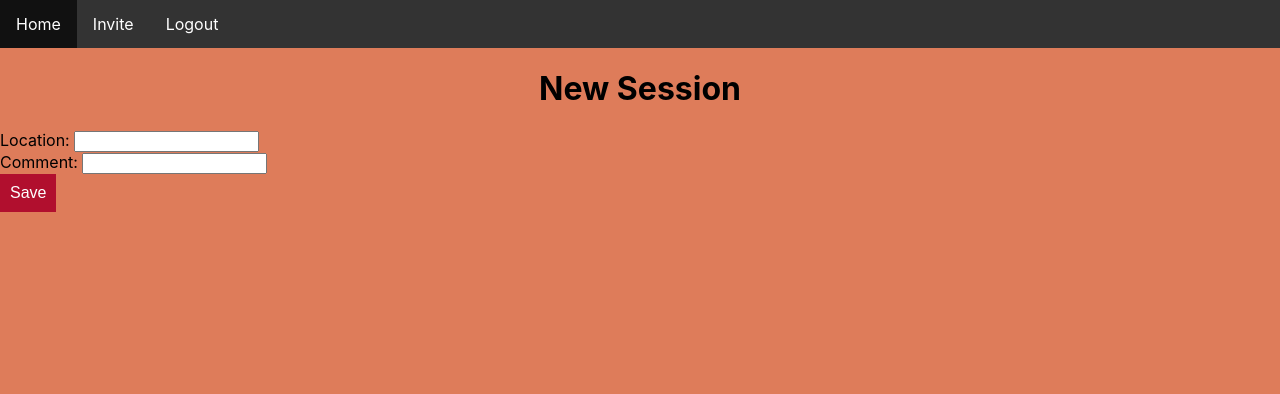
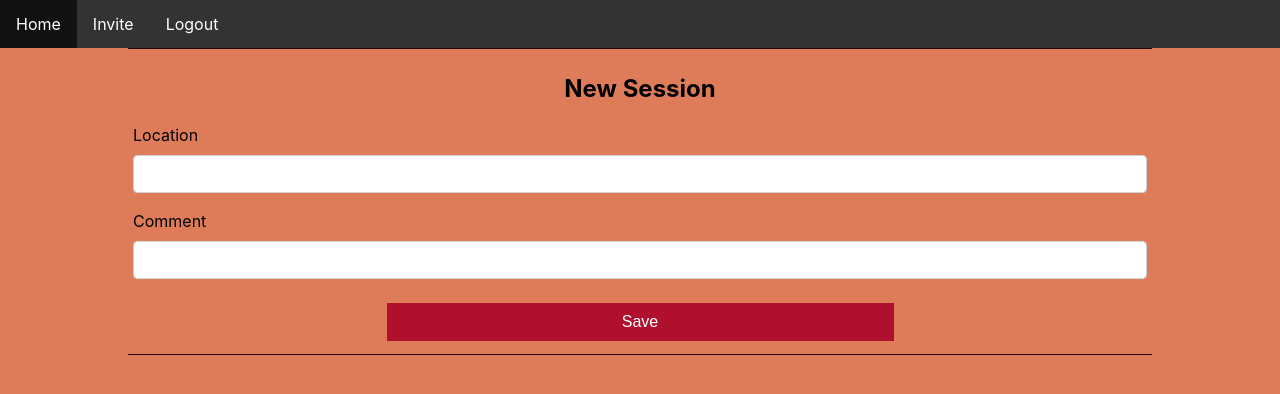
Before and after one commit to Anthonysokolov/boulder-tracker-frontend, a React (Create React App) app: page /session/add in a window 1280 px wide. Shown: the top 394 px of the page. Built offline with nearby package versions, Linux system fonts and the light colour scheme.

Commit message:
form for add sesssion

```diff
--- a/src/components/containers/addSessionPage.js
+++ b/src/components/containers/addSessionPage.js
@@ -1,10 +1,11 @@
 import React, { Component } from "react";
 import Navbar from "./navbar";
 import Button from "../views/Button.jsx";
+import { FormBase, FormField, FormRow } from "./../views/Form.jsx";
 
 import { createSessionThunk } from "../../thunks";
 import { connect } from "react-redux";
-import { Redirect } from "react-router-dom"
+import { Redirect } from "react-router-dom";
 
 class AddSessionPage extends Component {
   constructor(props) {
@@ -29,7 +30,7 @@ class AddSessionPage extends Component {
   };
 
   handleSubmit = ele => {
-    this.setState({redirect:true})
+    this.setState({ redirect: true });
     let newSession = {
       location: this.state.location,
       comments: this.state.comment
@@ -39,18 +40,32 @@ class AddSessionPage extends Component {
   };
 
   render() {
-    if(this.state.redirect){
-      return (<Redirect to='/home'/>)
+    if (this.state.redirect) {
+      return <Redirect to="/home" />;
     }
     return (
       <div>
         <Navbar />
-        <h1 class="centered">New Session</h1>
-        Location: <input type="text" onChange={this.handleChangeLocation} />
-        <br />
-        Comment: <input type="text" onChange={this.handleChangeComment} />
-        <br />
-        <Button onClick={this.handleSubmit}>Save</Button>
+        <div>
+          <FormBase
+            button="Save"
+            title="New Session"
+            onSubmit={this.handleSubmit}
+          >
+            <FormField
+              type="text"
+              name="location"
+              handler={this.handleChangeLocation}
+              label="Location"
+            />
+            <FormField
+              type="text"
+              name="comment"
+              handler={this.handleChangeComment}
+              label="Comment"
+            />
+          </FormBase>
+        </div>
       </div>
     );
   }
```
